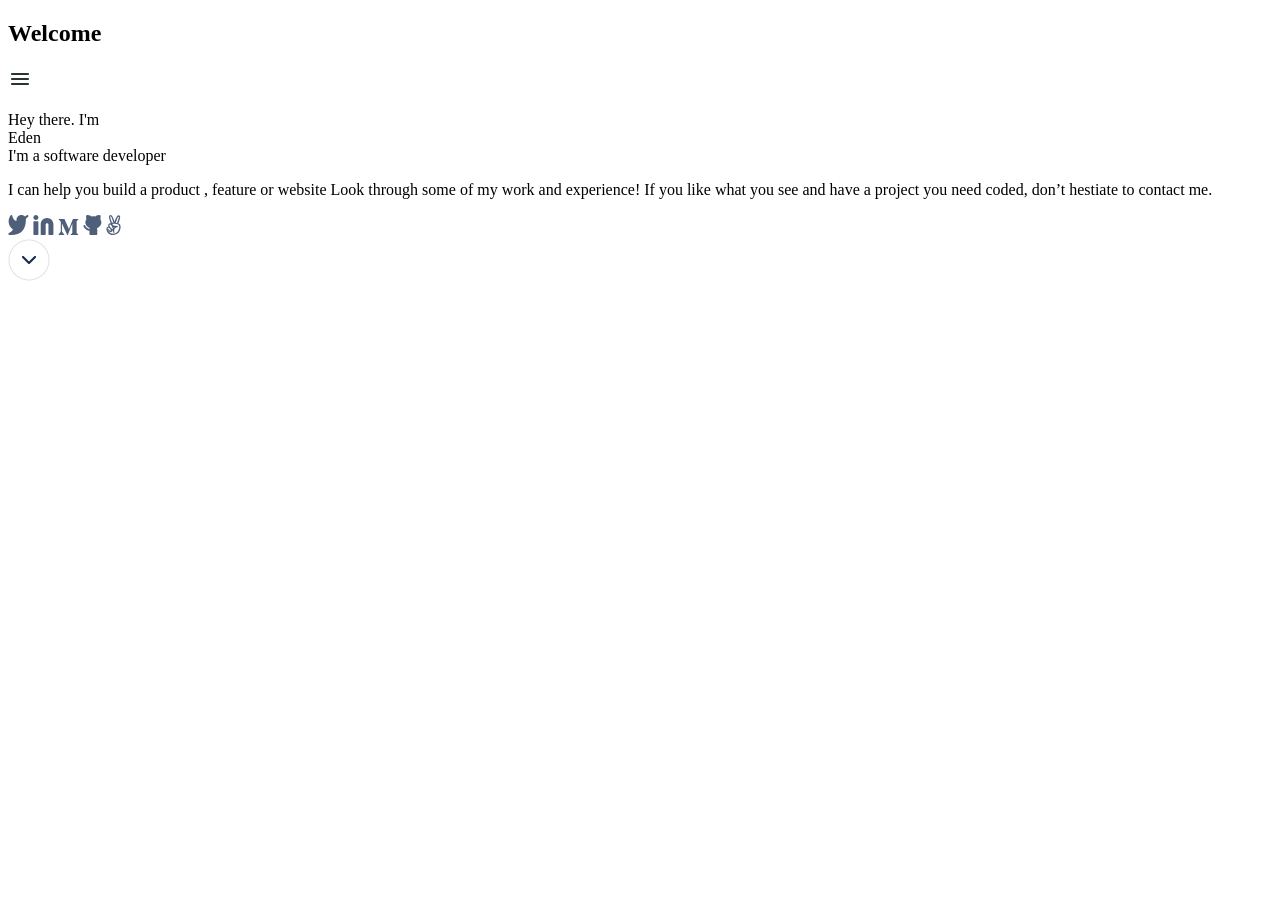
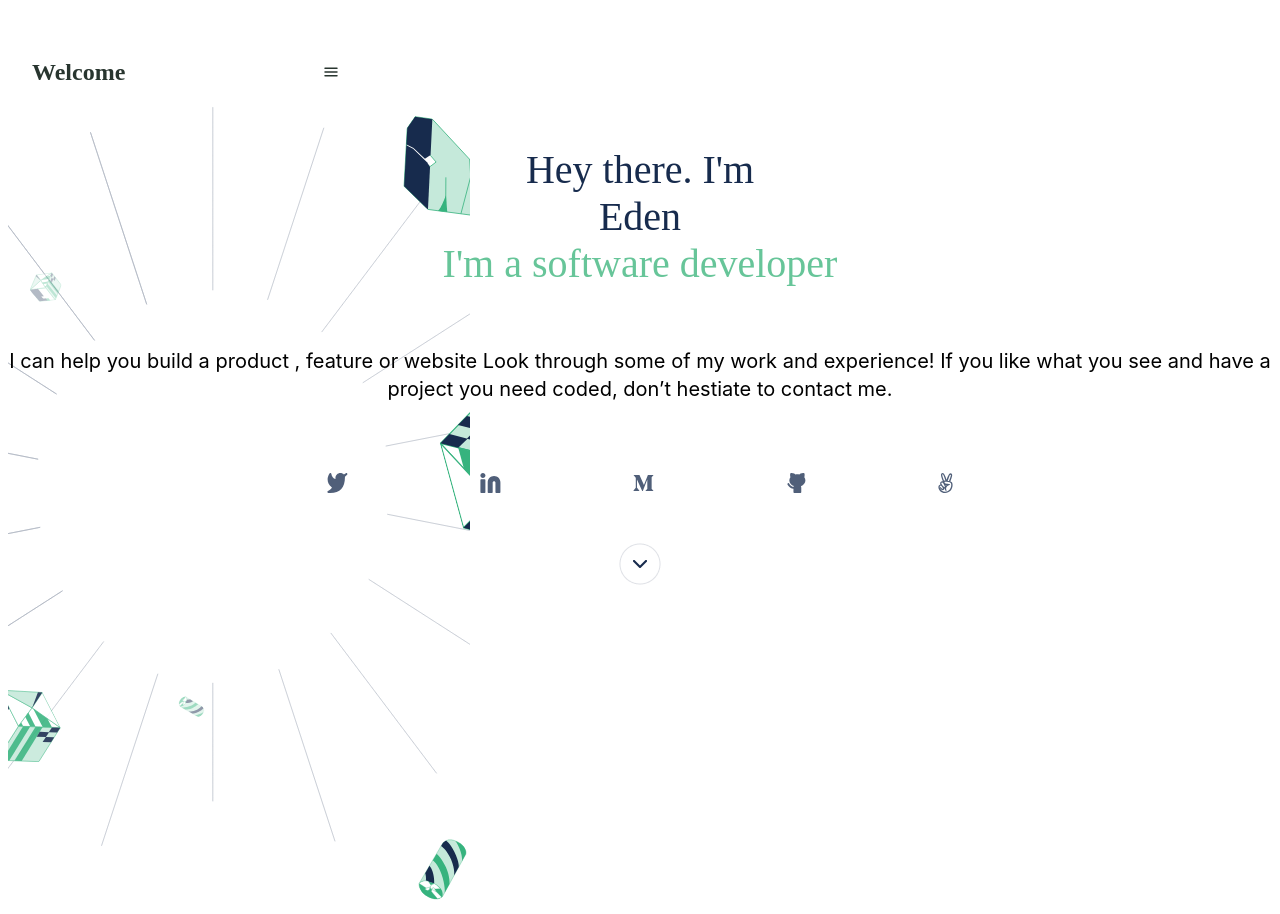
Before and after one commit to edenlisk/portfolio-eden-microverse, a website: page index.html in a window 1280 px wide. Before the commit the page ends 800 px from the top, so only its background shows below. Drawn offline with Linux system fonts and the light colour scheme; a web font is replaced by a local one.

Commit message:
Added portfolio.css and README.md

```diff
--- a/index.html
+++ b/index.html
@@ -4,6 +4,7 @@
     <meta charset="UTF-8">
     <meta http-equiv="X-UA-Compatible" content="IE=edge">
     <meta name="viewport" content="width=device-width, initial-scale=1.0">
+    <link rel="stylesheet" href="portfolio.css">
     <title>Nsanzimfura portfolio</title>
 
 </head>
--- /dev/null
+++ b/portfolio.css
@@ -0,0 +1,64 @@
+@font-face {
+  font-family: 'Inter';
+  src: url(./assets/fonts);
+}
+
+.header-welcome {
+  padding-top: 39px;
+  color: #28352f;
+  padding-left: 24px;
+}
+
+.menu-icon {
+  position: absolute;
+  width: 18px;
+  height: 20px;
+  bottom: 6641px;
+  right: 35px;
+  top: 62px;
+  left: 322px;
+}
+
+.introduction-text {
+  font-size: 40px;
+  text-align: center;
+}
+
+.dark-blue {
+  color: #172b4d;
+}
+
+.main-page {
+  height: 100vh;
+  text-align: center;
+  display: flex;
+  flex-direction: column;
+  align-items: center;
+  background-image: url(./assets/header-files/header-illsutration-mobile.svg);
+  background-repeat: no-repeat;
+  background-size: contain;
+}
+
+.green-content {
+  color: #67c599;
+}
+
+.description-profession {
+  font-family: Inter, serif;
+  font-size: 20px;
+  font-weight: 400;
+  line-height: 28px;
+  letter-spacing: 0;
+  text-align: center;
+  padding-bottom: 50px;
+}
+
+.social-media {
+  display: flex;
+  justify-content: space-around;
+  width: 60%;
+}
+
+.down-arrow {
+  padding-top: 50px;
+}
```
Also changed, not shown: README.md (added).
